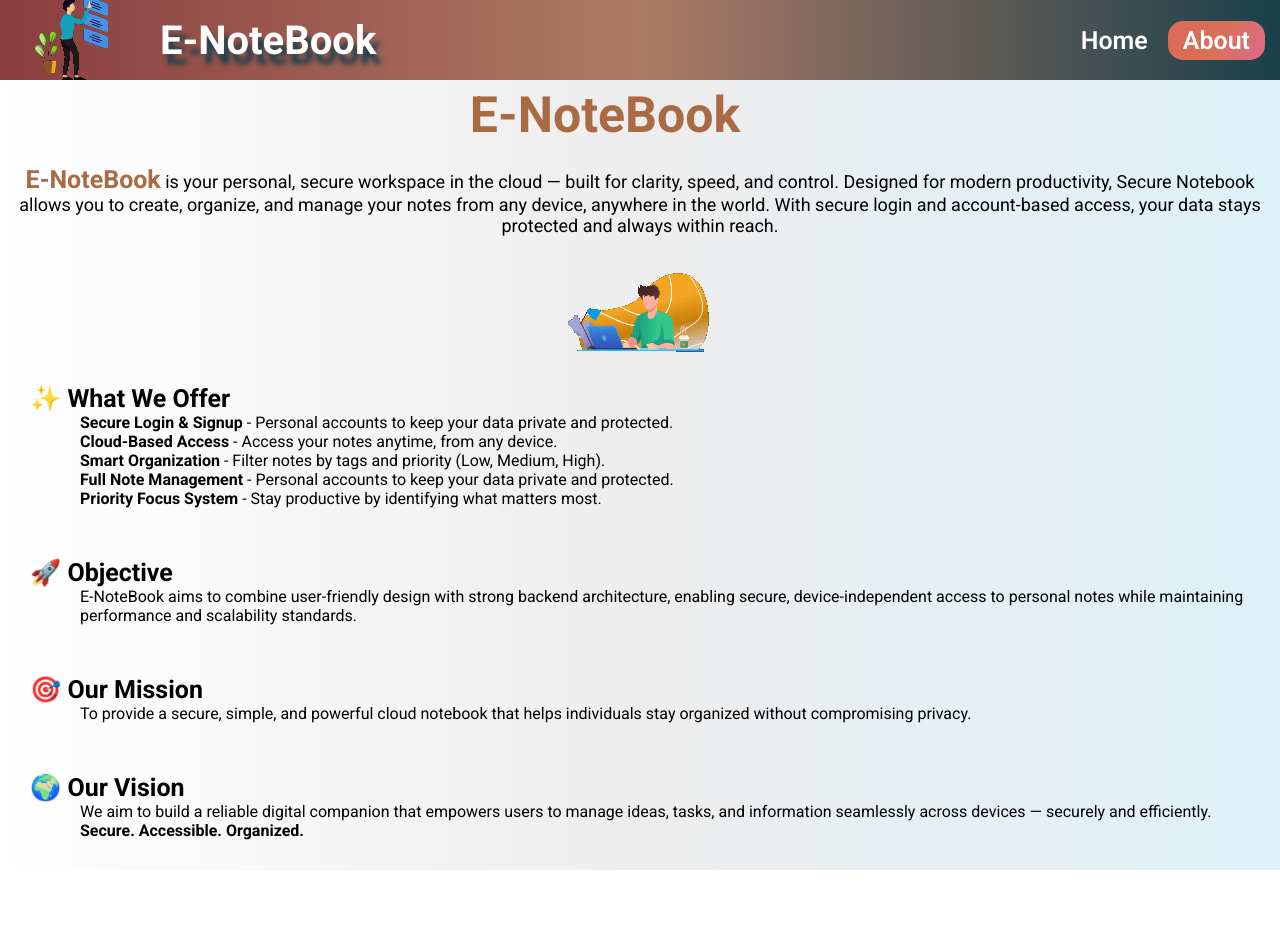
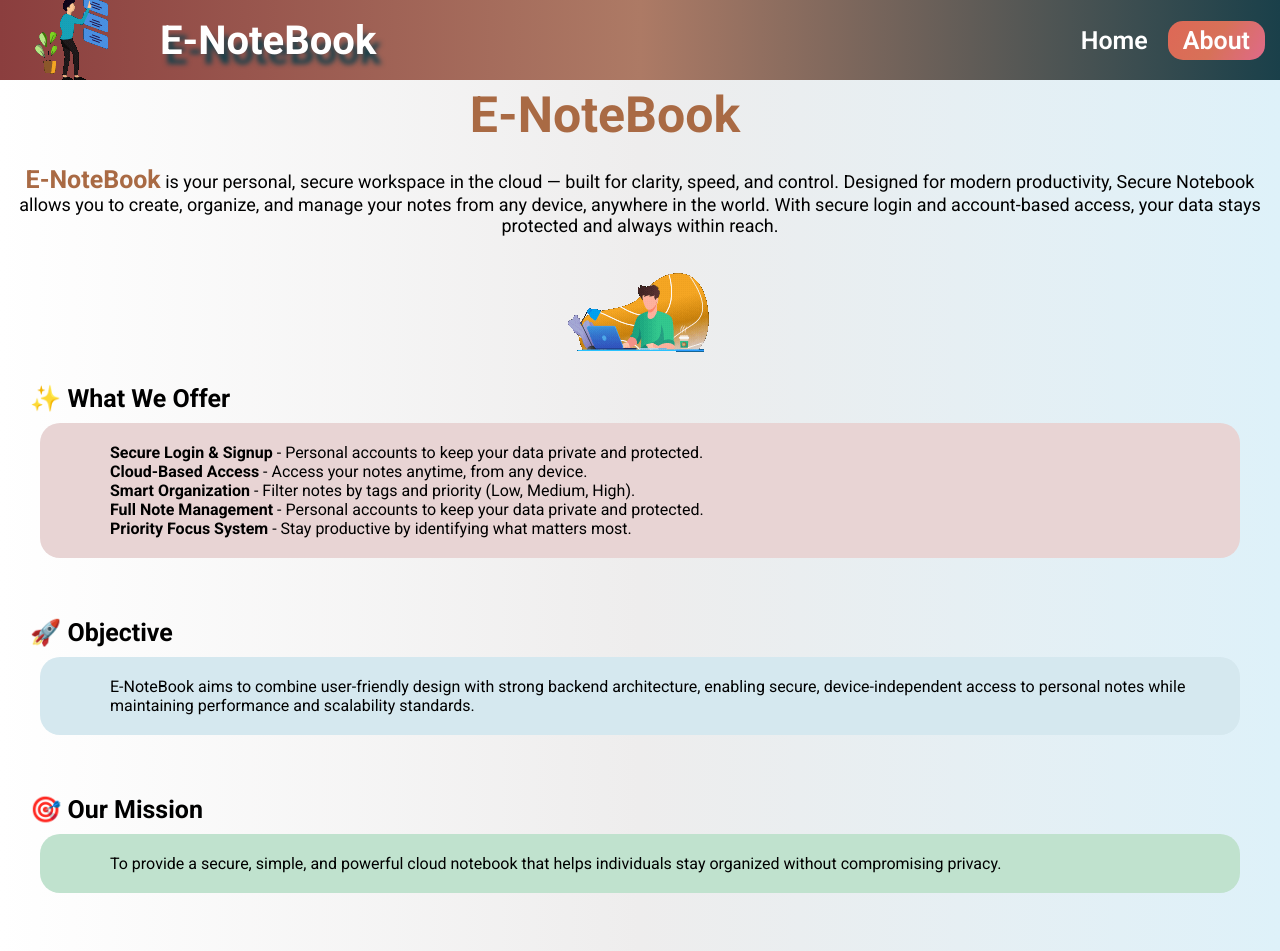
Before and after one commit to PrabhakarYdv/E-Notebook, a React (Vite) app in the folder frontend/: page /about in a window 1280 px wide. Shown: the top 951 px of the page. Before the commit the page ends 870 px from the top, so only its background shows below. Built offline with nearby package versions, Linux system fonts and the light colour scheme.

Commit message:
About Page

```diff
--- a/frontend/src/App.css
+++ b/frontend/src/App.css
@@ -225,6 +225,13 @@ nav .right ul li a:hover {
 
 .about_sub_heading {
     margin: 20px;
+}
+
+.about_sub_heading .about_sub_heading_description {
+    margin: 10px;
+    padding: 20px;
+    /* background-color: #e8d4d4; */
+    border-radius: 20px;
 }
 
 .signup {
@@ -636,7 +643,7 @@ nav .right ul li a:hover {
     background-color: #ebe7e7;
 }
 
-.badge{
+.badge {
     position: absolute;
     width: fit-content;
     padding: 5px;
@@ -670,12 +677,12 @@ nav .right ul li a:hover {
     margin: 10px;
 }
 
-.note_card .content p{
+.note_card .content p {
     margin: 5px;
     overflow-y: auto;
 }
 
-.note_card .content p::-webkit-scrollbar{
+.note_card .content p::-webkit-scrollbar {
     display: none;
 }
 
--- a/frontend/src/component/About.jsx
+++ b/frontend/src/component/About.jsx
@@ -21,7 +21,7 @@ function About() {
       <div className="about_content">
         <div className="about_sub_heading">
           <h4>✨ What We Offer</h4>
-          <div className="about_sub_heading_description">
+          <div className="about_sub_heading_description" style={{backgroundColor:"#e8d4d4"}}>
             <p><span>Secure Login & Signup</span> - Personal accounts to keep your data private and protected.</p>
             <p><span>Cloud-Based Access</span> - Access your notes anytime, from any device.</p>
             <p><span>Smart Organization</span> - Filter notes by tags and priority (Low, Medium, High).</p>
@@ -32,7 +32,7 @@ function About() {
 
          <div className="about_sub_heading">
           <h4>🚀 Objective</h4>
-          <div className="about_sub_heading_description">
+          <div className="about_sub_heading_description" style={{backgroundColor:"#d5e8ef"}}>
             <p>E-NoteBook aims to combine user-friendly design with strong backend architecture, enabling secure,
              device-independent access to personal notes while maintaining performance and scalability standards.</p>
           </div>
@@ -41,14 +41,14 @@ function About() {
 
         <div className="about_sub_heading">
           <h4>🎯 Our Mission</h4>
-          <div className="about_sub_heading_description">
+          <div className="about_sub_heading_description" style={{backgroundColor:"#c0e2ce"}}>
             <p>To provide a secure, simple, and powerful cloud notebook that helps individuals stay organized without compromising privacy.</p>
           </div>
         </div>
 
         <div className="about_sub_heading">
           <h4>🌍 Our Vision</h4>
-          <div className="about_sub_heading_description">
+          <div className="about_sub_heading_description" style={{backgroundColor:"#f6efd1"}}>
             <p>We aim to build a reliable digital companion that empowers users to manage ideas,
               tasks, and information seamlessly across devices — securely and efficiently.</p>
             <p><span>Secure. Accessible. Organized.</span></p>
```
